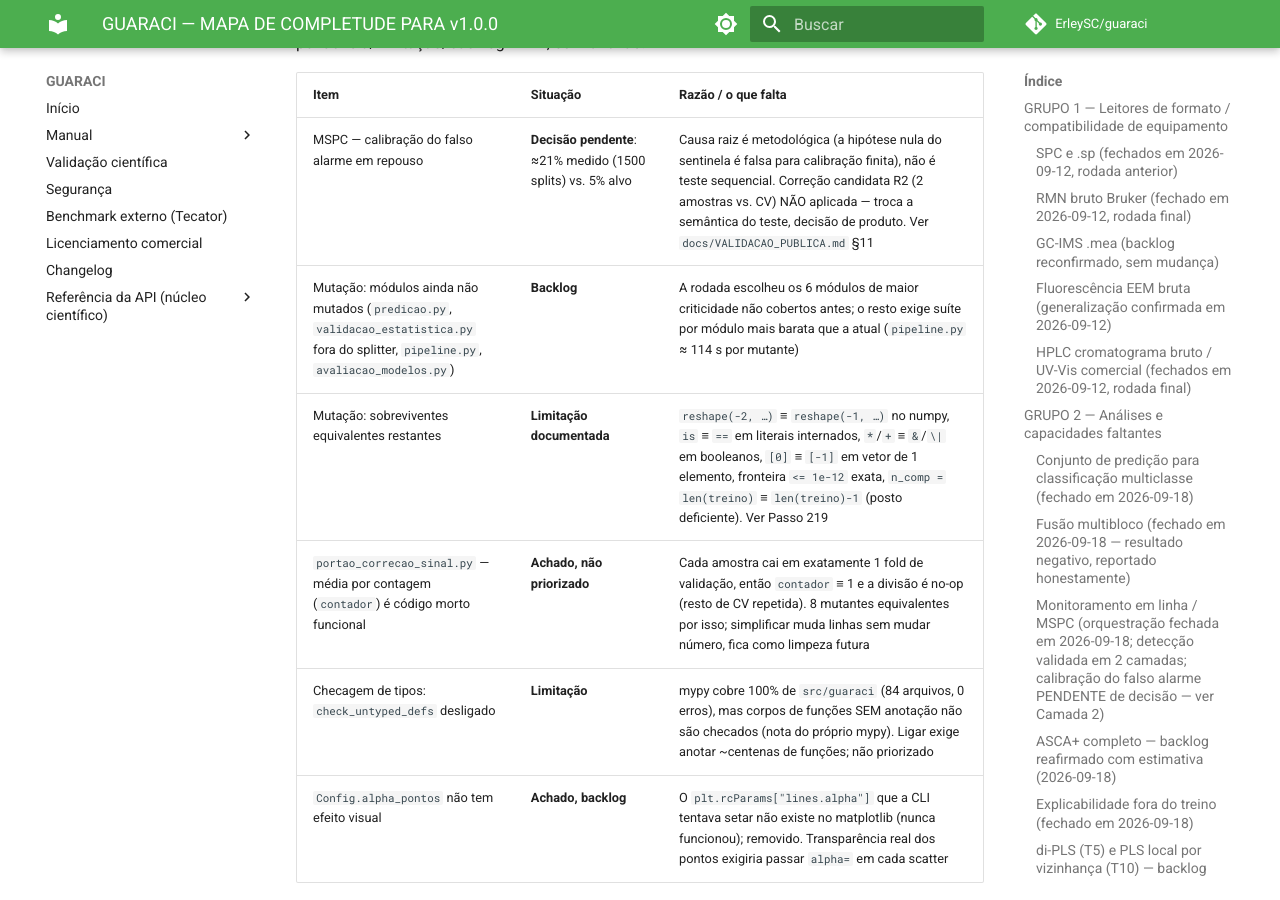
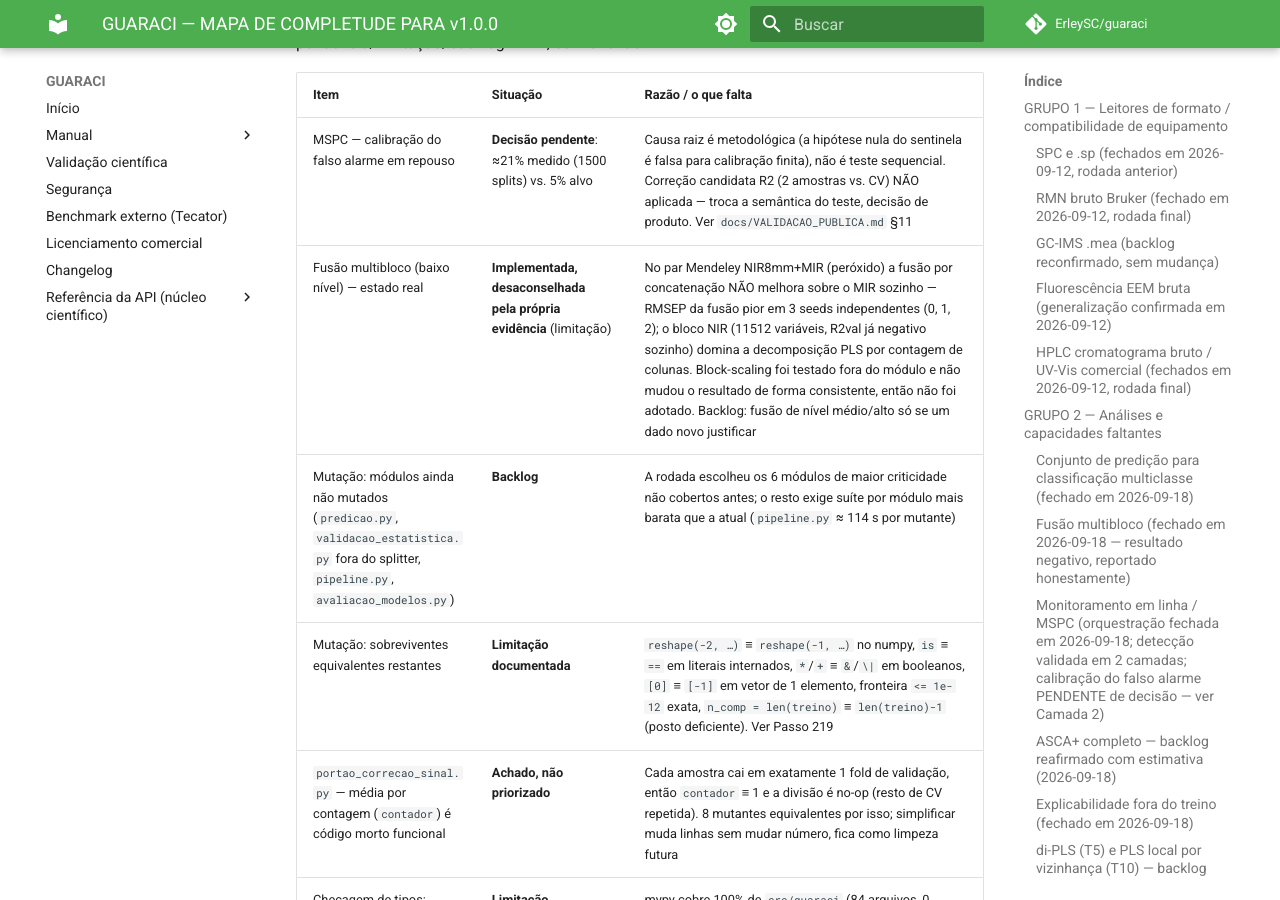
Before and after one commit to ErleySC/guaraci, an MkDocs documentation site: the page built from docs/MAPA_COMPLETUDE_V1.md, in a window 1280 px wide and 900 px high, scrolled down 10914 px. Built offline with MkDocs 1.6.1 and Material for MkDocs 9.7.7, drawn with Linux system fonts in a browser that asks for light colours; comment, search, counter and statistics services are not loaded.

Commit message:
docs: MAPA -- estado real da fusao multibloco (implementada, desaconselhada pela evidencia)
Co-Authored-By: Claude Sonnet 5 <noreply@anthropic.com>

```diff
--- a/docs/MAPA_COMPLETUDE_V1.md
+++ b/docs/MAPA_COMPLETUDE_V1.md
@@ -137,6 +137,7 @@ Mutação (cosmic-ray, um módulo por vez, worktree isolado), varredura de segur
 | Item | Situação | Razão / o que falta |
 |---|---|---|
 | MSPC — calibração do falso alarme em repouso | **Decisão pendente**: ≈21% medido (1500 splits) vs. 5% alvo | Causa raiz é metodológica (a hipótese nula do sentinela é falsa para calibração finita), não é teste sequencial. Correção candidata R2 (2 amostras vs. CV) NÃO aplicada — troca a semântica do teste, decisão de produto. Ver `docs/VALIDACAO_PUBLICA.md` §11 |
+| Fusão multibloco (baixo nível) — estado real | **Implementada, desaconselhada pela própria evidência** (limitação) | No par Mendeley NIR8mm+MIR (peróxido) a fusão por concatenação NÃO melhora sobre o MIR sozinho — RMSEP da fusão pior em 3 seeds independentes (0, 1, 2); o bloco NIR (11512 variáveis, R2val já negativo sozinho) domina a decomposição PLS por contagem de colunas. Block-scaling foi testado fora do módulo e não mudou o resultado de forma consistente, então não foi adotado. Backlog: fusão de nível médio/alto só se um dado novo justificar |
 | Mutação: módulos ainda não mutados (`predicao.py`, `validacao_estatistica.py` fora do splitter, `pipeline.py`, `avaliacao_modelos.py`) | **Backlog** | A rodada escolheu os 6 módulos de maior criticidade não cobertos antes; o resto exige suíte por módulo mais barata que a atual (`pipeline.py` ≈ 114 s por mutante) |
 | Mutação: sobreviventes equivalentes restantes | **Limitação documentada** | `reshape(-2, …)` ≡ `reshape(-1, …)` no numpy, `is` ≡ `==` em literais internados, `*`/`+` ≡ `&`/`\|` em booleanos, `[0]` ≡ `[-1]` em vetor de 1 elemento, fronteira `<= 1e-12` exata, `n_comp = len(treino)` ≡ `len(treino)-1` (posto deficiente). Ver Passo 219 |
 | `portao_correcao_sinal.py` — média por contagem (`contador`) é código morto funcional | **Achado, não priorizado** | Cada amostra cai em exatamente 1 fold de validação, então `contador` ≡ 1 e a divisão é no-op (resto de CV repetida). 8 mutantes equivalentes por isso; simplificar muda linhas sem mudar número, fica como limpeza futura |
```
